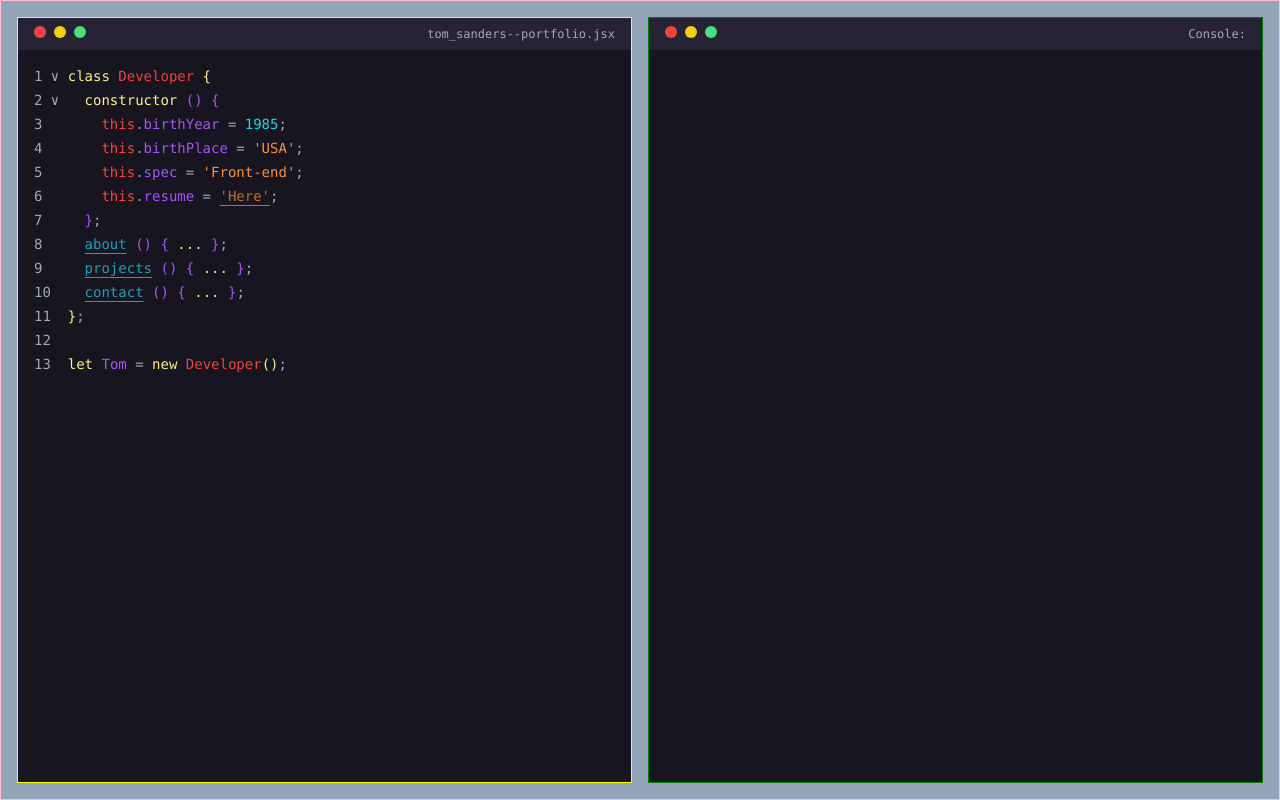
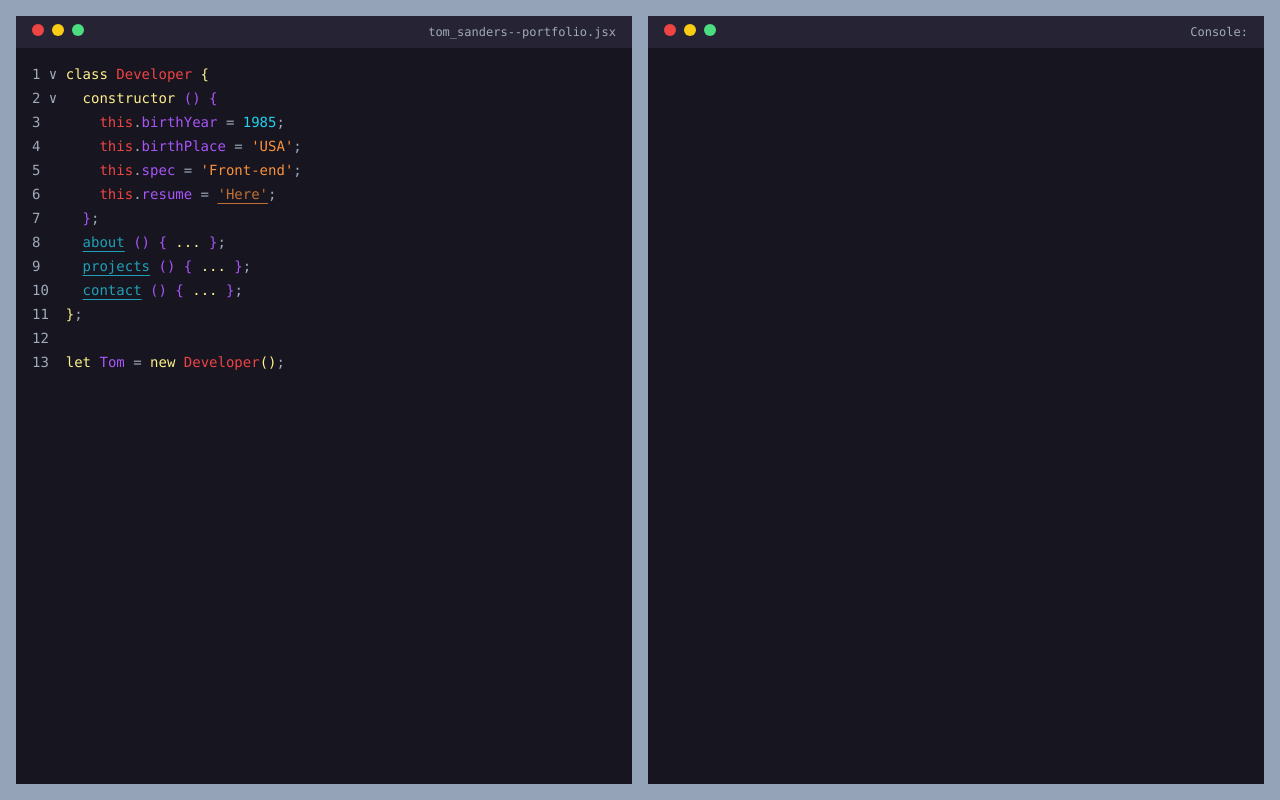
Before and after one commit to tomasanders/portfolio-site, a Next.js app: page / in a window 1280 px wide. Built offline with nearby package versions, Linux system fonts and the light colour scheme.

Commit message:
removed borders

```diff
--- a/components/Ide.jsx
+++ b/components/Ide.jsx
@@ -51,7 +51,7 @@ export const Ide = () => {
   };
 
   return (
-    <main className="flex flex-col w-screen h-screen bg-slate-400 d-flex overflow-hidden border border-[pink] md:flex-row md:gap-4 md:p-4">
+    <main className="flex flex-col w-screen h-screen overflow-hidden bg-slate-400 d-flex md:flex-row md:gap-4 md:p-4">
       <div className="text-sm ide text-console-gray bg-dev-bg">
         <ButtonBar head={true} />
         <div className="p-4">
--- a/styles/globals.css
+++ b/styles/globals.css
@@ -32,13 +32,11 @@
     @apply text-orange-400
   }
   .ide {
-    border: 1px solid yellow;
     flex-basis: 50%;
     display: flex;
     flex-direction: column;
   }
   .console {
-    border: 1px solid green;
     flex-basis: 50%;
     min-height: 50vh;
     display: flex;
```
